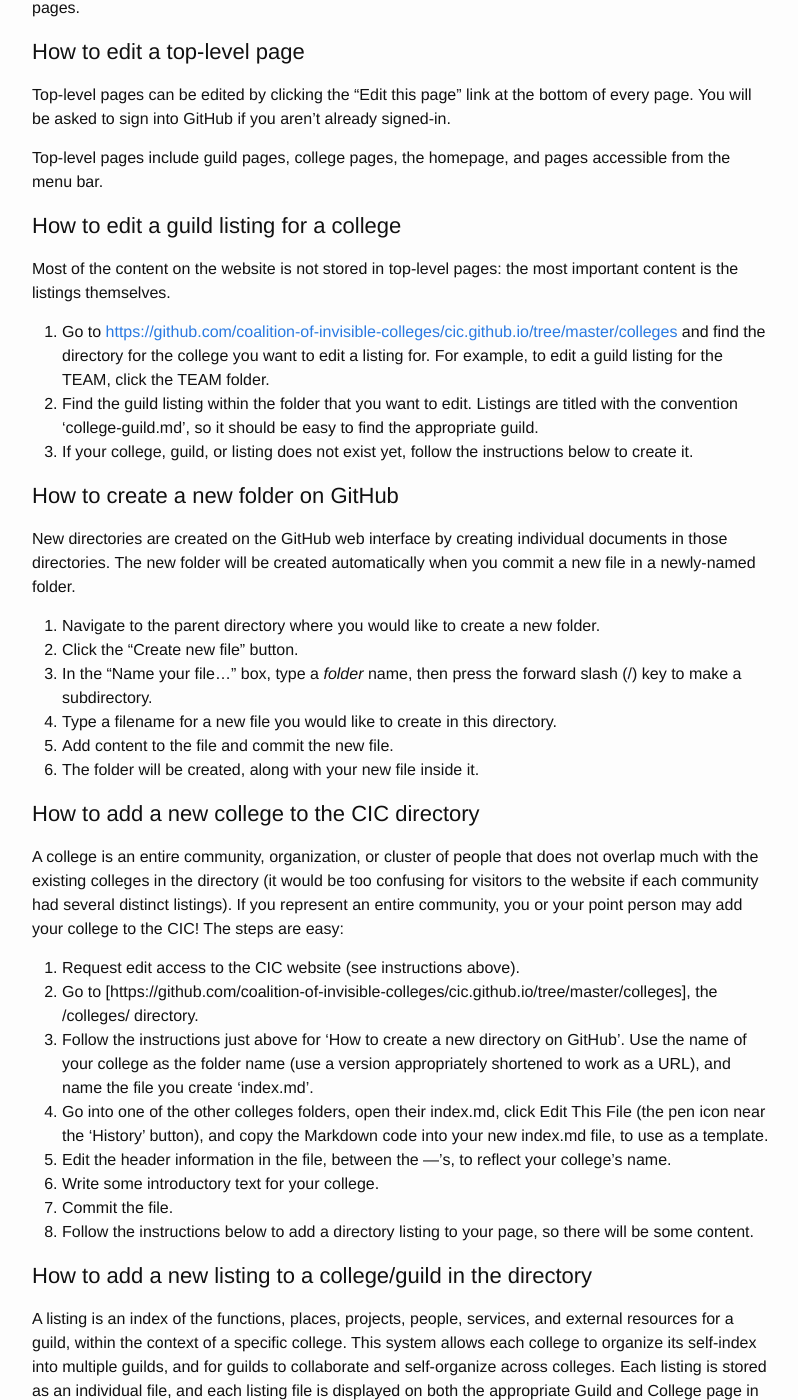
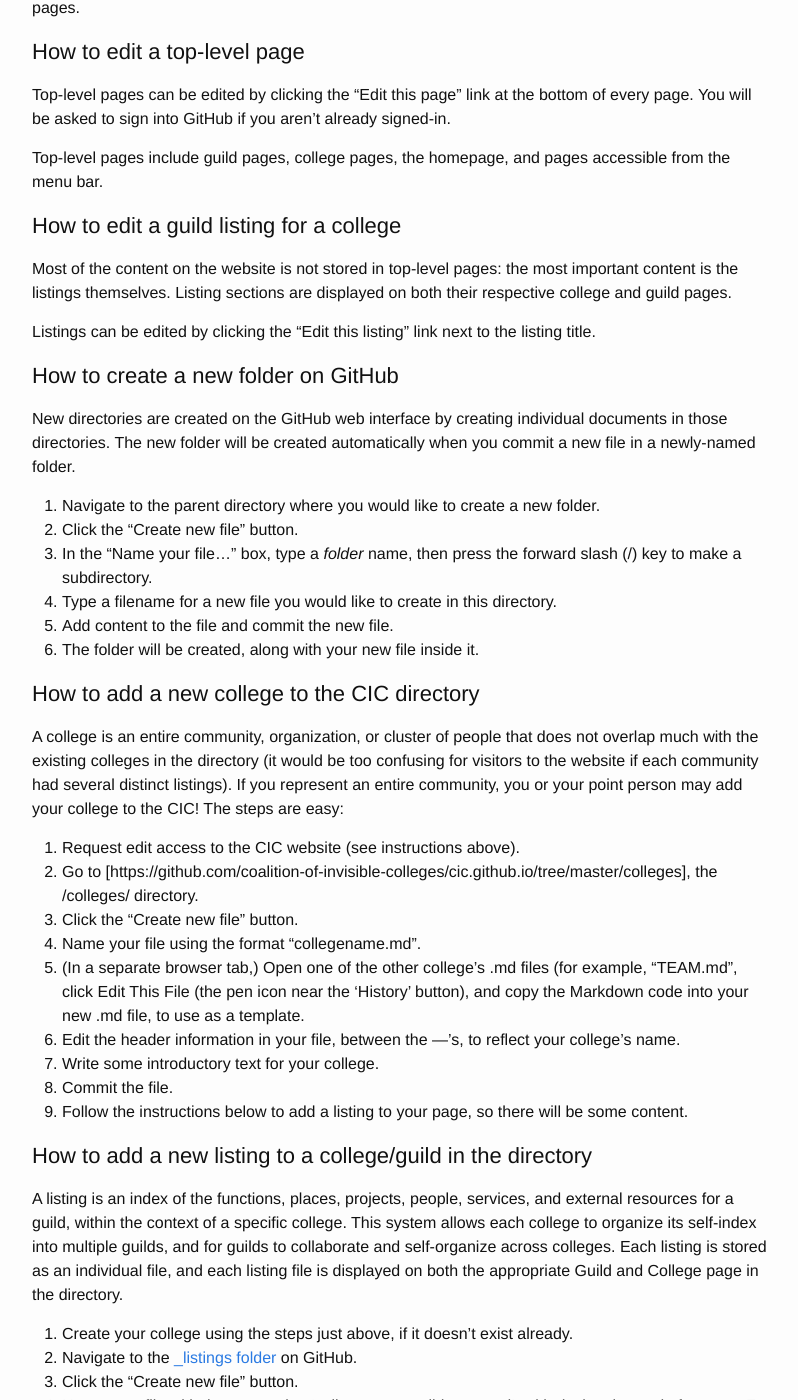
Before and after one commit to coalition-of-invisible-colleges/cic.github.io, a Jekyll site: the page built from documentation/index.md, in a window 1280 px wide and 1400 px high, scrolled down 1050 px. Shown: the whole window, without its empty margins (238-1036 px from the left). Built offline with Jekyll 4.4.1, drawn with Linux system fonts in a browser that asks for light colours; some of the changed text lies outside the part shown.

Commit message:
Updated documentation to reflect site changes

```diff
--- a/documentation/index.md
+++ b/documentation/index.md
@@ -40,11 +40,9 @@ Top-level pages include guild pages, college pages, the homepage, and pages acce
 
 ### How to edit a guild listing for a college
 
-Most of the content on the website is not stored in top-level pages: the most important content is the listings themselves.
+Most of the content on the website is not stored in top-level pages: the most important content is the listings themselves. Listing sections are displayed on both their respective college and guild pages.
 
-1. Go to [https://github.com/coalition-of-invisible-colleges/cic.github.io/tree/master/colleges](https://github.com/coalition-of-invisible-colleges/cic.github.io/tree/master/colleges) and find the directory for the college you want to edit a listing for. For example, to edit a guild listing for the TEAM, click the TEAM folder.
-2. Find the guild listing within the folder that you want to edit. Listings are titled with the convention 'college-guild.md', so it should be easy to find the appropriate guild.
-3. If your college, guild, or listing does not exist yet, follow the instructions below to create it.
+Listings can be edited by clicking the "Edit this listing" link next to the listing title.
 
 ### How to create a new folder on GitHub
 
@@ -63,25 +61,26 @@ A college is an entire community, organization, or cluster of people that does n
 
 1. Request edit access to the CIC website (see instructions above).
 2. Go to [https://github.com/coalition-of-invisible-colleges/cic.github.io/tree/master/colleges], the /colleges/ directory.
-3. Follow the instructions just above for 'How to create a new directory on GitHub'. Use the name of your college as the folder name (use a version appropriately shortened to work as a URL), and name the file you create 'index.md'.
-4. Go into one of the other colleges folders, open their index.md, click Edit This File (the pen icon near the 'History' button), and copy the Markdown code into your new index.md file, to use as a template.
-5. Edit the header information in the file, between the ---'s, to reflect your college's name.
-6. Write some introductory text for your college.
-7. Commit the file.
-8. Follow the instructions below to add a directory listing to your page, so there will be some content.
+3. Click the "Create new file" button.
+4. Name your file using the format "collegename.md".
+5. (In a separate browser tab,) Open one of the other college's .md files (for example, "TEAM.md", click Edit This File (the pen icon near the 'History' button), and copy the Markdown code into your new .md file, to use as a template.
+6. Edit the header information in your file, between the ---'s, to reflect your college's name.
+7. Write some introductory text for your college.
+8. Commit the file.
+9. Follow the instructions below to add a listing to your page, so there will be some content.
 
 ### How to add a new listing to a college/guild in the directory
 
 A listing is an index of the functions, places, projects, people, services, and external resources for a guild, within the context of a specific college. This system allows each college to organize its self-index into multiple guilds, and for guilds to collaborate and self-organize across colleges. Each listing is stored as an individual file, and each listing file is displayed on both the appropriate Guild and College page in the directory.
 
 1. Create your college using the steps just above, if it doesn't exist already.
-2. Navigate to your [college's folder](https://github.com/coalition-of-invisible-colleges/cic.github.io/tree/master/colleges) on GitHub.
+2. Navigate to the [_listings folder](https://github.com/coalition-of-invisible-colleges/cic.github.io/tree/master/_listings) on GitHub.
 3. Click the "Create new file" button.
 4. Name your file with the convention 'collegename-guildname.md', with dashes instead of spaces. For example, the Public Relater's Guild of the TEAM file would be named team-public-relaters.md.
 5. Open an existing listing file from yours or another guild, to use as a template. Click the 'Edit this file' button (the pen icon near the History button), copy the Markdown text, and paste it into the new file you created.
 6. Edit the header information between the ---'s to reflect your college, guild, and the point person for that guild (their Telegram username, without the @).
 7. Add the listing itself in Markdown format! This is the meat of the listing. Figure out the major aspects of your guild, be they people, projects, places to talk, shared documents or publically-accessible services that are ready to go.
-8. Make your listing look nice with appropriate headings, bulleted lists, and other niceties.
+8. Make your listing look nice with appropriate headings, bulleted lists, and other niceties. (Use ### for headings—level 3 headings)
 9. Click Commit to save your changes and create the page.
 10. Navigate to the CIC and check your work! Hit Refresh (F5) on both the Guild and College page where you expect your listing to appear.
 11. Make sure it appears in both places! If it doesn't, you may have typed the header (front matter) information wrong in your file (the guild and college must match the guild and college name in the header information of the top-level guild and college pages exactly).
```
